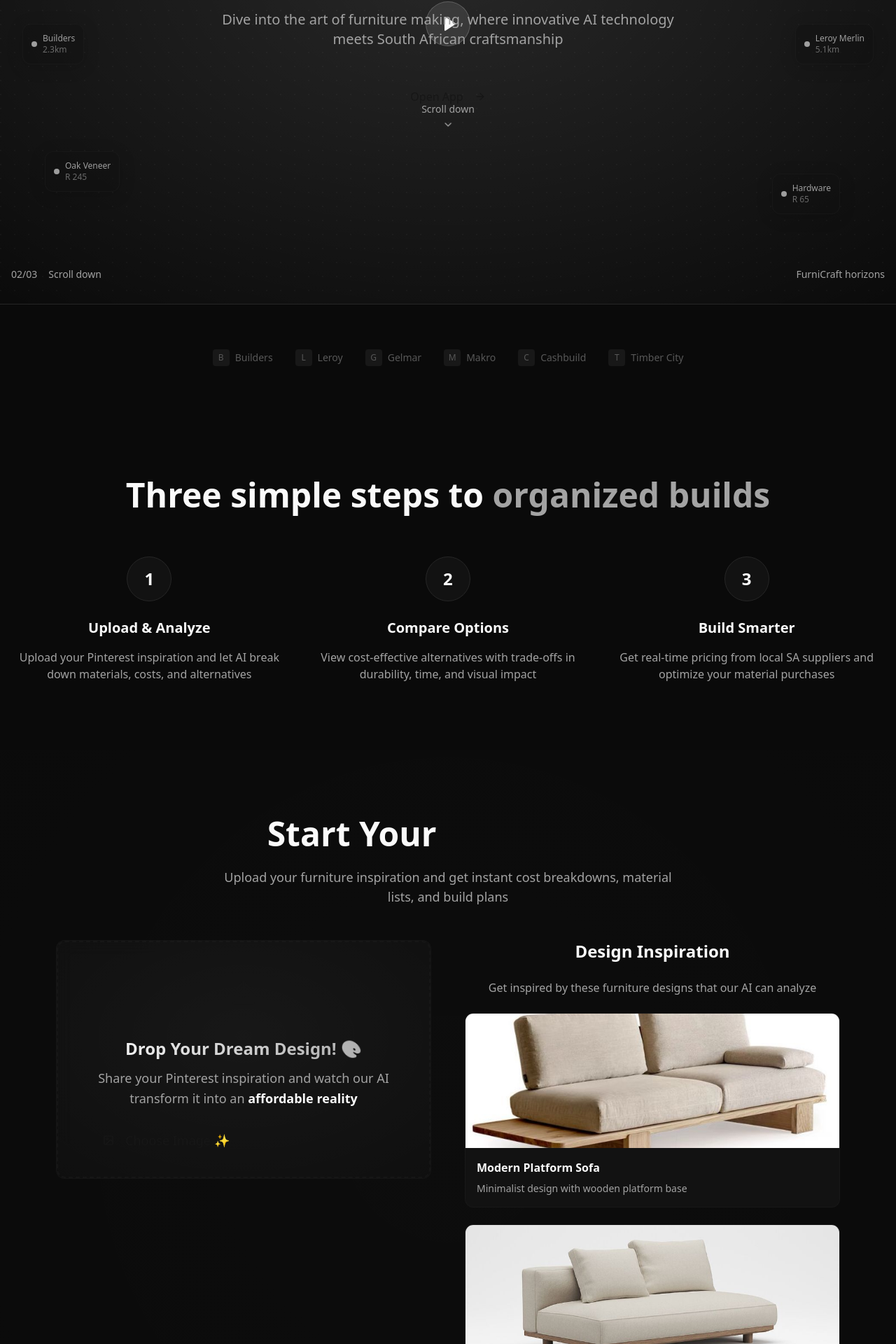
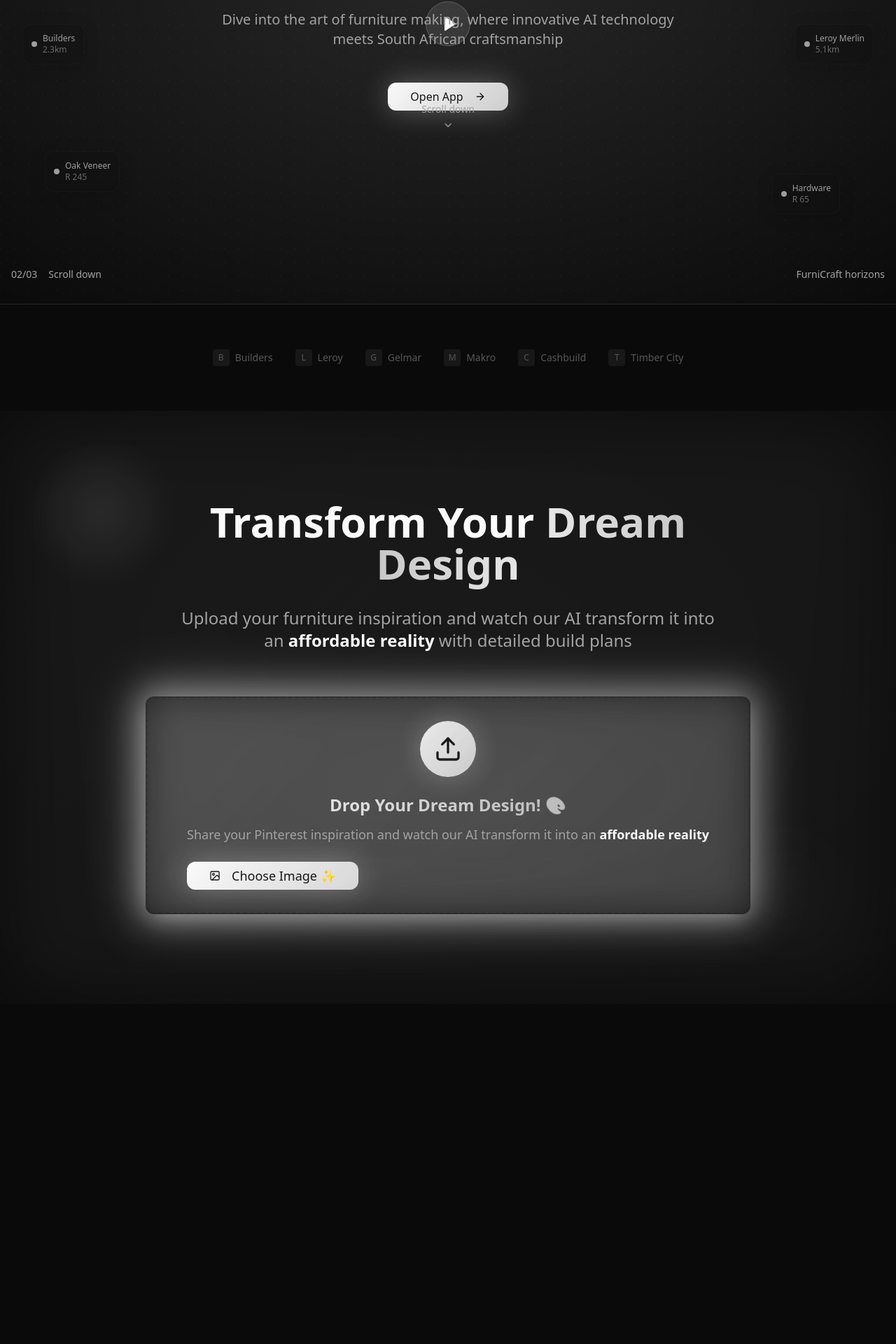
Before and after one commit to blessingcarter623/furni-ai-craft, a React (Vite) app: page / in a window 1280 px wide. Shown: the part 366-2286 px from the top of the page at 70% size. After the commit the page ends 1800 px from the top, so only its background shows below. Built offline with nearby package versions, Linux system fonts and the light colour scheme.

Commit message:
Remove image gallery and steps section.
Refactor upload section design with glow and animations.

```diff
--- a/src/index.css
+++ b/src/index.css
@@ -41,9 +41,13 @@ All colors MUST be HSL.
     /* Custom design tokens */
     --gradient-hero: radial-gradient(ellipse 80% 80% at 50% 40%, hsla(0, 0%, 100%, 0.12), transparent);
     --gradient-card: linear-gradient(135deg, hsla(0, 0%, 100%, 0.1), hsla(0, 0%, 100%, 0.05));
+    --gradient-primary: linear-gradient(135deg, hsl(var(--primary)), hsl(var(--primary) / 0.8));
+    --primary-glow: 0 0% 85%;
     --glass-bg: hsla(0, 0%, 10%, 0.8);
     --glass-border: hsla(0, 0%, 100%, 0.1);
     --shadow-subtle: 0 4px 24px hsla(0, 0%, 0%, 0.25);
+    --shadow-glow: 0 0 40px hsl(var(--primary) / 0.3);
+    --shadow-elegant: 0 10px 30px -10px hsl(var(--primary) / 0.3);
     --transition-smooth: all 0.3s cubic-bezier(0.4, 0, 0.2, 1);
 
     --sidebar-background: 0 0% 98%;
--- a/src/pages/Index.tsx
+++ b/src/pages/Index.tsx
@@ -105,153 +105,113 @@ const Index = () => {
         </div>
       </div>
 
-      {/* Features section */}
-      <div className="py-24">
-        <div className="max-w-7xl mx-auto px-4">
+      {/* Upload Section */}
+      <div id="upload-section" className="py-32 bg-background relative overflow-hidden">
+        {/* Multiple Background layers for enhanced depth */}
+        <div className="absolute inset-0 bg-gradient-hero opacity-15"></div>
+        <div className="absolute inset-0 bg-gradient-primary opacity-5 blur-3xl"></div>
+
+        {/* Animated floating orbs */}
+        <div className="absolute top-20 left-20 w-32 h-32 rounded-full bg-primary/10 blur-2xl animate-pulse"></div>
+        <div className="absolute bottom-20 right-20 w-40 h-40 rounded-full bg-primary/5 blur-3xl animate-pulse" style={{ animationDelay: '1s' }}></div>
+        <div className="absolute top-1/2 left-1/3 w-24 h-24 rounded-full bg-primary/8 blur-xl animate-pulse" style={{ animationDelay: '2s' }}></div>
+
+        {/* Grid pattern overlay */}
+        <div
+          className="absolute inset-0 opacity-5"
+          style={{
+            backgroundImage: `radial-gradient(circle at 1px 1px, rgba(255,255,255,0.3) 1px, transparent 0)`,
+            backgroundSize: '40px 40px'
+          }}
+        ></div>
+
+        <div className="max-w-4xl mx-auto px-4 relative z-10">
           <div className="text-center mb-16">
-            <h2 className="text-3xl md:text-5xl font-bold mb-6">
-              Three simple steps to{' '}
-              <span className="text-muted-foreground">organized builds</span>
+            <h2 className="text-4xl md:text-6xl font-bold mb-8 animate-fade-in">
+              Transform Your{' '}
+              <span className="bg-gradient-to-r from-primary via-primary-glow to-primary bg-clip-text text-transparent animate-pulse">
+                Dream Design
+              </span>
             </h2>
-          </div>
-
-          <div className="grid md:grid-cols-3 gap-8">
-            <div className="text-center">
-              <div className="w-16 h-16 rounded-full bg-card border border-border flex items-center justify-center mx-auto mb-6">
-                <span className="text-2xl font-bold">1</span>
-              </div>
-              <h3 className="text-xl font-semibold mb-4">Upload & Analyze</h3>
-              <p className="text-muted-foreground">
-                Upload your Pinterest inspiration and let AI break down materials, costs, and alternatives
-              </p>
-            </div>
-
-            <div className="text-center">
-              <div className="w-16 h-16 rounded-full bg-card border border-border flex items-center justify-center mx-auto mb-6">
-                <span className="text-2xl font-bold">2</span>
-              </div>
-              <h3 className="text-xl font-semibold mb-4">Compare Options</h3>
-              <p className="text-muted-foreground">
-                View cost-effective alternatives with trade-offs in durability, time, and visual impact
-              </p>
-            </div>
-
-            <div className="text-center">
-              <div className="w-16 h-16 rounded-full bg-card border border-border flex items-center justify-center mx-auto mb-6">
-                <span className="text-2xl font-bold">3</span>
-              </div>
-              <h3 className="text-xl font-semibold mb-4">Build Smarter</h3>
-              <p className="text-muted-foreground">
-                Get real-time pricing from local SA suppliers and optimize your material purchases
-              </p>
-            </div>
-          </div>
-        </div>
-      </div>
-
-      {/* Upload Section */}
-      <div id="upload-section" className="py-24 bg-background relative">
-        {/* Background gradient */}
-        <div className="absolute inset-0 bg-gradient-hero opacity-10"></div>
-
-        <div className="max-w-6xl mx-auto px-4 relative">
-          <div className="text-center mb-12">
-            <h2 className="text-3xl md:text-5xl font-bold mb-6">
-              Start Your{' '}
-              <span className="text-primary bg-gradient-primary bg-clip-text text-transparent">AI Analysis</span>
-            </h2>
-            <p className="text-lg text-muted-foreground max-w-2xl mx-auto">
-              Upload your furniture inspiration and get instant cost breakdowns, material lists, and build plans
+            <p className="text-xl md:text-2xl text-muted-foreground max-w-3xl mx-auto leading-relaxed animate-fade-in" style={{ animationDelay: '0.2s' }}>
+              Upload your furniture inspiration and watch our AI transform it into an{' '}
+              <span className="text-primary font-semibold">affordable reality</span> with detailed build plans
             </p>
           </div>
 
-          <div className="grid lg:grid-cols-2 gap-12 items-start">
-            {/* Upload Area */}
-            <div className="space-y-6">
+          {/* Enhanced Upload Area */}
+          <div className="relative">
+            {/* Background glow effects */}
+            <div className="absolute -inset-4 bg-gradient-primary opacity-20 blur-2xl rounded-3xl animate-pulse"></div>
+            <div className="absolute -inset-2 bg-gradient-primary opacity-10 blur-xl rounded-2xl animate-pulse" style={{ animationDelay: '1s' }}></div>
+
+            <div className="relative">
               {!currentDesign && (
-                <ImageUploadArea onUploadSuccess={handleUploadSuccess} />
+                <div className="transform hover:scale-[1.02] transition-all duration-500 animate-fade-in" style={{ animationDelay: '0.4s' }}>
+                  <ImageUploadArea onUploadSuccess={handleUploadSuccess} />
+                </div>
               )}
 
               {currentDesign && !analysisData && (
-                <div className="text-center py-12 border-2 border-dashed border-primary/30 rounded-lg bg-card/50">
-                  <div className="w-20 h-20 mx-auto rounded-full bg-gradient-primary flex items-center justify-center mb-6 animate-pulse">
-                    <ArrowRight className="w-10 h-10 text-primary-foreground" />
+                <div className="text-center py-20 border-2 border-dashed border-primary/50 rounded-2xl bg-card/70 backdrop-blur-sm relative overflow-hidden animate-scale-in">
+                  {/* Animated background */}
+                  <div className="absolute inset-0 bg-gradient-primary opacity-5 animate-pulse"></div>
+                  <div className="absolute top-0 left-0 w-full h-1 bg-gradient-to-r from-transparent via-primary to-transparent animate-pulse"></div>
+
+                  <div className="relative z-10">
+                    <div className="w-28 h-28 mx-auto rounded-full bg-gradient-primary flex items-center justify-center mb-8 shadow-glow animate-spin-slow">
+                      <ArrowRight className="w-14 h-14 text-primary-foreground animate-pulse" />
+                    </div>
+                    <h3 className="text-3xl font-bold mb-4 bg-gradient-to-r from-foreground to-primary bg-clip-text text-transparent">
+                      AI Analysis in Progress ✨
+                    </h3>
+                    <p className="text-muted-foreground text-xl max-w-lg mx-auto">
+                      Our advanced AI is analyzing your design, breaking down materials, calculating costs, and creating your custom build plan...
+                    </p>
+
+                    {/* Progress indicator */}
+                    <div className="mt-8 max-w-xs mx-auto">
+                      <div className="h-2 bg-border rounded-full overflow-hidden">
+                        <div className="h-full bg-gradient-primary animate-pulse w-2/3 rounded-full"></div>
+                      </div>
+                      <p className="text-sm text-muted-foreground mt-2">Usually takes 30-60 seconds</p>
+                    </div>
                   </div>
-                  <h3 className="text-2xl font-semibold mb-3">Analysis in Progress</h3>
-                  <p className="text-muted-foreground text-lg">
-                    Our AI is analyzing your design. This usually takes 30-60 seconds...
-                  </p>
                 </div>
               )}
 
               {analysisData && (
-                <div className="space-y-6">
-                  <div className="text-center py-6 border-2 border-green-500/30 rounded-lg bg-green-500/10">
-                    <h3 className="text-2xl font-semibold text-green-400 mb-2">
-                      Analysis Complete! 🎉
-                    </h3>
-                    <p className="text-muted-foreground">
-                      Here's your detailed build plan with materials and costs
-                    </p>
+                <div className="space-y-8 animate-scale-in">
+                  <div className="text-center py-12 border-2 border-green-500/40 rounded-2xl bg-green-500/10 backdrop-blur-sm relative overflow-hidden">
+                    {/* Success animation background */}
+                    <div className="absolute inset-0 bg-gradient-to-r from-green-500/5 via-green-400/10 to-green-500/5 animate-pulse"></div>
+
+                    <div className="relative z-10">
+                      <div className="w-20 h-20 mx-auto rounded-full bg-green-500 flex items-center justify-center mb-6 shadow-glow animate-bounce">
+                        <ArrowRight className="w-10 h-10 text-white" />
+                      </div>
+                      <h3 className="text-3xl font-bold text-green-400 mb-3">
+                        Analysis Complete! 🎉
+                      </h3>
+                      <p className="text-muted-foreground text-lg">
+                        Your detailed build plan is ready with materials and cost estimates
+                      </p>
+                    </div>
                   </div>
+
                   <Button
                     variant="outline"
-                    className="w-full"
+                    size="lg"
+                    className="w-full py-6 text-lg hover:scale-105 transition-all duration-300 bg-background/80 backdrop-blur-sm border-primary/30 hover:border-primary/60 shadow-glow"
                     onClick={() => {
                       setCurrentDesign(null)
                       setAnalysisData(null)
                     }}
                   >
-                    Analyze Another Design
+                    Analyze Another Design ✨
                   </Button>
                 </div>
               )}
-            </div>
-
-            {/* Inspiration Gallery */}
-            <div className="space-y-6">
-              <h3 className="text-2xl font-semibold text-center">Design Inspiration</h3>
-              <p className="text-muted-foreground text-center">
-                Get inspired by these furniture designs that our AI can analyze
-              </p>
-
-              <div className="grid grid-cols-1 gap-6">
-                <div className="group relative overflow-hidden rounded-lg bg-card border border-border/30 hover:border-primary/50 transition-all duration-300">
-                  <img
-                    src="/lovable-uploads/4eb91d33-5355-433e-b92e-10a6479c04dc.png"
-                    alt="Modern minimalist sofa with wooden base"
-                    className="w-full h-48 object-cover group-hover:scale-105 transition-transform duration-300"
-                  />
-                  <div className="p-4">
-                    <h4 className="font-semibold mb-2">Modern Platform Sofa</h4>
-                    <p className="text-sm text-muted-foreground">Minimalist design with wooden platform base</p>
-                  </div>
-                </div>
-
-                <div className="group relative overflow-hidden rounded-lg bg-card border border-border/30 hover:border-primary/50 transition-all duration-300">
-                  <img
-                    src="/lovable-uploads/d245d191-64bf-4352-8e4f-b3051298eba6.png"
-                    alt="Contemporary sectional sofa"
-                    className="w-full h-48 object-cover group-hover:scale-105 transition-transform duration-300"
-                  />
-                  <div className="p-4">
-                    <h4 className="font-semibold mb-2">Contemporary Sectional</h4>
-                    <p className="text-sm text-muted-foreground">Modular design with clean lines</p>
-                  </div>
-                </div>
-
-                <div className="group relative overflow-hidden rounded-lg bg-card border border-border/30 hover:border-primary/50 transition-all duration-300">
-                  <img
-                    src="/lovable-uploads/c6c76e81-7a6b-4c4b-a99d-60f7ba736ae1.png"
-                    alt="Industrial lounge chair"
-                    className="w-full h-48 object-cover group-hover:scale-105 transition-transform duration-300"
-                  />
-                  <div className="p-4">
-                    <h4 className="font-semibold mb-2">Industrial Lounge Chair</h4>
-                    <p className="text-sm text-muted-foreground">Metal frame with upholstered cushioning</p>
-                  </div>
-                </div>
-              </div>
             </div>
           </div>
         </div>
--- a/tailwind.config.ts
+++ b/tailwind.config.ts
@@ -24,6 +24,7 @@ export default {
 				ring: 'hsl(var(--ring))',
 				background: 'hsl(var(--background))',
 				foreground: 'hsl(var(--foreground))',
+				'primary-glow': 'hsl(var(--primary-glow))',
 				primary: {
 					DEFAULT: 'hsl(var(--primary))',
 					foreground: 'hsl(var(--primary-foreground))'
@@ -66,12 +67,15 @@ export default {
 			backgroundImage: {
 				'gradient-hero': 'var(--gradient-hero)',
 				'gradient-card': 'var(--gradient-card)',
+				'gradient-primary': 'var(--gradient-primary)',
 			},
 			backdropBlur: {
 				'glass': '12px',
 			},
 			boxShadow: {
 				'subtle': 'var(--shadow-subtle)',
+				'glow': 'var(--shadow-glow)',
+				'elegant': 'var(--shadow-elegant)',
 			},
 			transitionTimingFunction: {
 				'smooth': 'var(--transition-smooth)',
@@ -97,11 +101,42 @@ export default {
 					to: {
 						height: '0'
 					}
+				},
+				'fade-in': {
+					'0%': {
+						opacity: '0',
+						transform: 'translateY(20px)'
+					},
+					'100%': {
+						opacity: '1',
+						transform: 'translateY(0)'
+					}
+				},
+				'scale-in': {
+					'0%': {
+						transform: 'scale(0.95)',
+						opacity: '0'
+					},
+					'100%': {
+						transform: 'scale(1)',
+						opacity: '1'
+					}
+				},
+				'spin-slow': {
+					'0%': {
+						transform: 'rotate(0deg)'
+					},
+					'100%': {
+						transform: 'rotate(360deg)'
+					}
 				}
 			},
 			animation: {
 				'accordion-down': 'accordion-down 0.2s ease-out',
-				'accordion-up': 'accordion-up 0.2s ease-out'
+				'accordion-up': 'accordion-up 0.2s ease-out',
+				'fade-in': 'fade-in 0.6s ease-out',
+				'scale-in': 'scale-in 0.4s ease-out',
+				'spin-slow': 'spin-slow 3s linear infinite'
 			}
 		}
 	},
```
